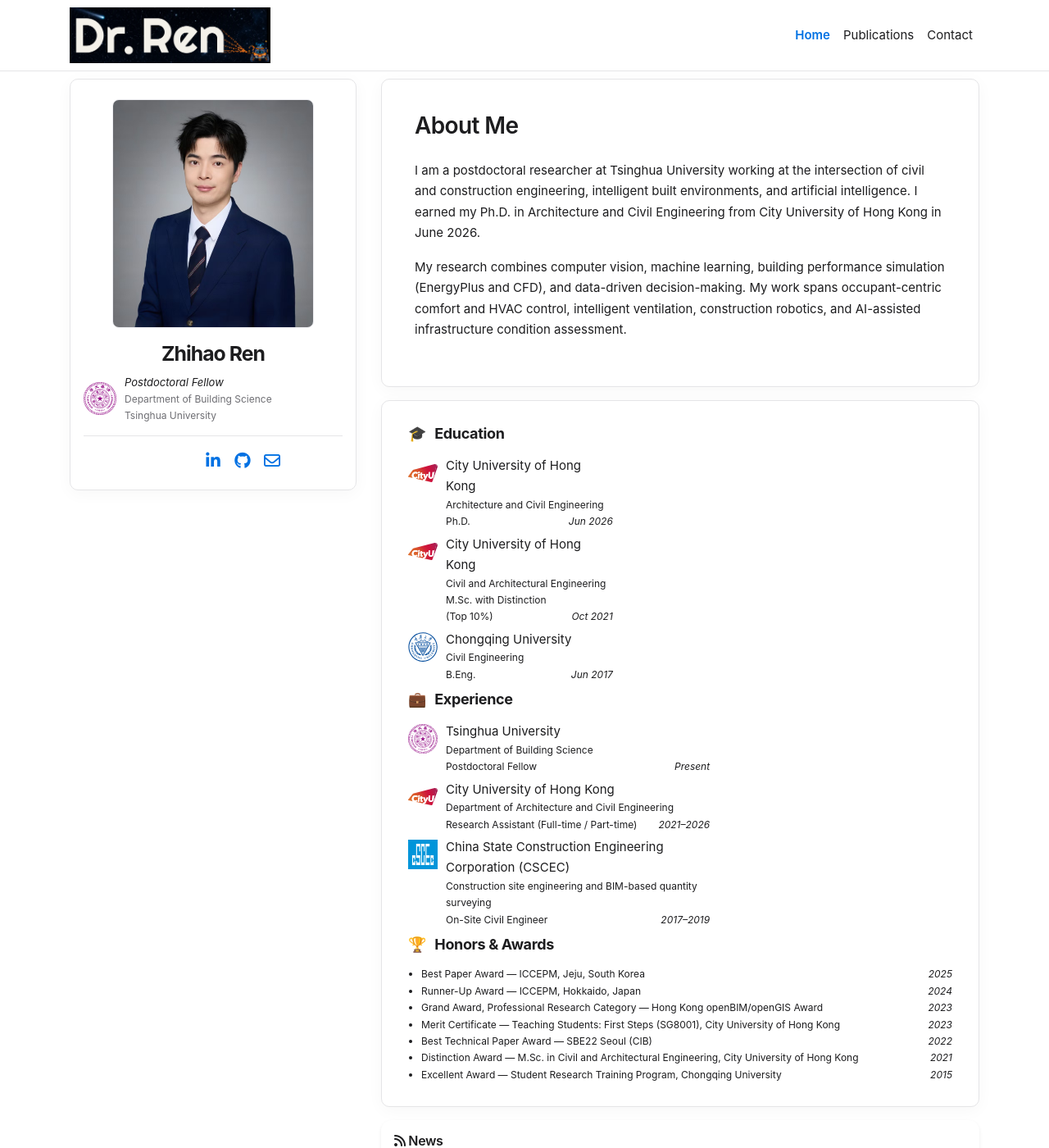
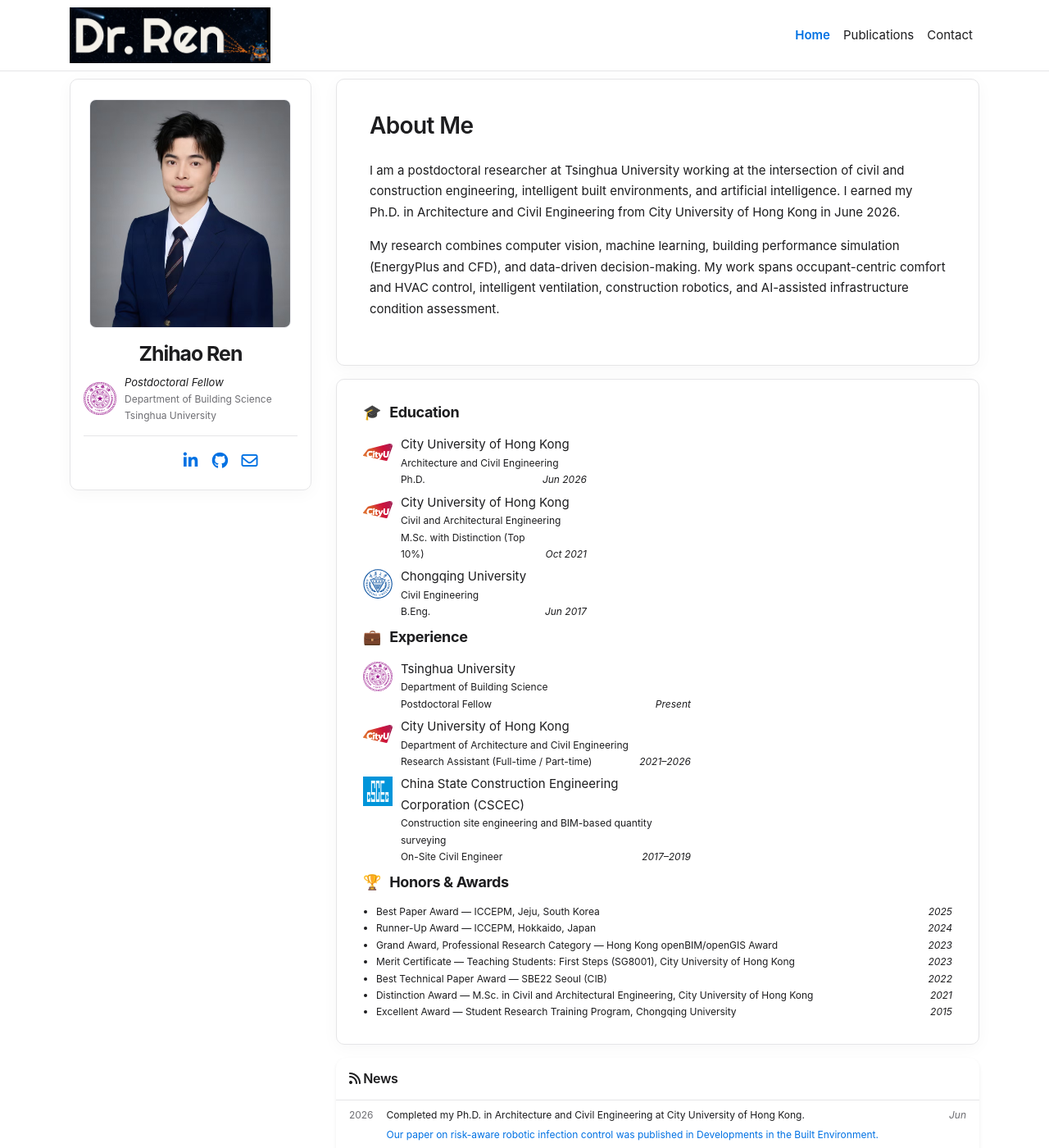
Before and after one commit to zhihaoren2/zhihaoren2.github.io, a Jekyll site: the page built from index.html, in a window 1280 px wide and 1400 px high. Shown: the whole window at 82% size. Built offline with Jekyll 4.4.1, drawn with Linux system fonts in a browser that asks for light colours; nearby versions of some CDN libraries; a style sheet for code colours, icons or effects is not loaded.

Commit message:
further slightly adjust again...

```diff
--- a/_layouts/default.html
+++ b/_layouts/default.html
@@ -23,7 +23,7 @@
     <link rel="stylesheet" href="https://cdnjs.cloudflare.com/ajax/libs/academicons/1.9.1/css/academicons.min.css" integrity="sha512-b1ASx0WHgVFL5ZQhTgiPWX+68KjS38Jk87jg7pe+qC7q9YkEtFq0z7xCglv7qGIs/68d3mAp+StfC8WKC5SSAg==" crossorigin="anonymous">
     <link rel="stylesheet" href="{{ '/assets/css/global.css' | relative_url }}">
     <link rel="stylesheet" href="{{ '/assets/css/apple-custom.css' | relative_url }}">
-    <link rel="stylesheet" href="{{ '/assets/css/zr-layout-fix.css' | relative_url }}?v=20261026-3">
+    <link rel="stylesheet" href="{{ '/assets/css/zr-layout-fix.css' | relative_url }}?v=20261026-compact">
 </head>
 <body class="bg-light" {{ page.body_attr }}>
     <a class="sr-only sr-only-focusable skip-navigation" href="#main-content">Skip to content</a>
@@ -55,6 +55,6 @@
         <p id="publication-dialog-caption"></p>
     </dialog>
     <script defer src="{{ '/assets/js/apple-custom.js' | relative_url }}"></script>
-    <script defer src="{{ '/assets/js/zr-layout-fix.js' | relative_url }}?v=20261026-3"></script>
+    <script defer src="{{ '/assets/js/zr-layout-fix.js' | relative_url }}?v=20261026-compact"></script>
 </body>
 </html>
--- a/assets/css/zr-layout-fix.css
+++ b/assets/css/zr-layout-fix.css
@@ -120,3 +120,45 @@
 @media (prefers-reduced-motion: reduce) {
   .zr-portrait-float { transition: none; }
 }
+
+/* ZR-COMPACT-LAYOUT-2026 BEGIN: homepage columns and inline-only portrait */
+/* Desktop width: sidebar 28.5%, content 71.5% */
+@media (min-width: 992px) {
+  .zr-home-grid > .zr-home-sidebar {
+    flex: 0 0 28.5% !important;
+    max-width: 28.5% !important;
+  }
+  .zr-home-grid > .zr-home-main {
+    flex: 0 0 71.5% !important;
+    max-width: 71.5% !important;
+  }
+  /* Education and Experience stay next to each other within the right content card. */
+  .zr-career-card .zr-education-column {
+    flex: 0 0 41.7% !important;
+    width: 41.7% !important;
+    max-width: 41.7% !important;
+  }
+  .zr-career-card .zr-experience-column {
+    flex: 0 0 58.3% !important;
+    width: 58.3% !important;
+    max-width: 58.3% !important;
+  }
+}
+.zr-career-card .zr-education-column,
+.zr-career-card .zr-experience-column,
+.zr-career-card .media,
+.zr-career-card .media-body { min-width: 0; }
+.zr-career-card .media-body { overflow-wrap: break-word; }
+
+/* Keep the existing photo switch; show the SECOND photo in full, in the SAME frame. */
+.profile-photo-switch > img.profile-photo-alternate,
+.profile-photo-switch:hover > img.profile-photo-alternate,
+.profile-photo-switch:focus-visible > img.profile-photo-alternate {
+  object-fit: contain !important;
+  object-position: center center !important;
+  transform: none !important;
+}
+.profile-photo-hint { display: none !important; }
+/* Defensive hiding for a stale floating layer if an old JS asset remains cached. */
+.zr-portrait-float, .zr-portrait-float.zr-visible { display: none !important; }
+/* ZR-COMPACT-LAYOUT-2026 END */
--- a/assets/js/zr-layout-fix.js
+++ b/assets/js/zr-layout-fix.js
@@ -39,64 +39,7 @@
       scrollPending = true;
       window.requestAnimationFrame(function () { scrollPending = false; updateNav(); });
     }, { passive: true });
-
-    var figure = document.querySelector('.profile-photo-switch');
-    var alternate = figure && figure.querySelector('img.profile-photo-alternate');
-    if (!figure || !alternate) return;
-
-    var floatBox = document.createElement('div');
-    floatBox.className = 'zr-portrait-float';
-    floatBox.setAttribute('aria-hidden', 'true');
-    var floatImage = document.createElement('img');
-    floatImage.alt = 'Full photograph of Zhihao Ren';
-    floatBox.appendChild(floatImage);
-    document.body.appendChild(floatBox); // outside all overflow:hidden ancestors
-    var visible = false;
-
-    function placeFloat() {
-      if (!visible) return;
-      var rect = figure.getBoundingClientRect();
-      var nw = floatImage.naturalWidth || 900;
-      var nh = floatImage.naturalHeight || 1200;
-      var maxW = Math.min(520, window.innerWidth - 36);
-      var maxH = Math.min(740, window.innerHeight * 0.78);
-      var scale = Math.min(maxW / nw, maxH / nh);
-      // No cropping or distortion: retain the natural aspect ratio.
-      var imageWidth = Math.round(nw * scale);
-      var imageHeight = Math.round(nh * scale);
-      var outerW = imageWidth + 14;
-      var outerH = imageHeight + 14;
-      var left = rect.right + 14;
-      if (left + outerW > window.innerWidth - 10) left = rect.left - outerW - 14;
-      if (left < 10) left = Math.max(10, (window.innerWidth - outerW) / 2);
-      var top = Math.max(10, Math.min(rect.top, window.innerHeight - outerH - 10));
-      floatBox.style.width = outerW + 'px';
-      floatImage.style.width = imageWidth + 'px';
-      floatImage.style.height = imageHeight + 'px';
-      floatBox.style.left = Math.round(left) + 'px';
-      floatBox.style.top = Math.round(top) + 'px';
-    }
-    function showFloat() {
-      if (!window.matchMedia('(hover: hover) and (pointer: fine)').matches) return;
-      var url = alternate.currentSrc || alternate.src;
-      if (!url) return;
-      visible = true;
-      if (floatImage.src !== url) floatImage.src = url;
-      floatBox.classList.add('zr-visible');
-      placeFloat();
-    }
-    function hideFloat() {
-      visible = false;
-      floatBox.classList.remove('zr-visible');
-    }
-    figure.addEventListener('pointerenter', showFloat);
-    figure.addEventListener('pointerleave', hideFloat);
-    figure.addEventListener('focusin', showFloat);
-    figure.addEventListener('focusout', hideFloat);
-    floatImage.addEventListener('load', placeFloat);
-    window.addEventListener('resize', placeFloat);
-    window.addEventListener('scroll', placeFloat, { passive: true });
-    document.addEventListener('keydown', function (e) { if (e.key === 'Escape') hideFloat(); });
+    // Portrait swap is handled by existing apple-custom.css (no floating preview).
   }
   if (document.readyState === 'loading') document.addEventListener('DOMContentLoaded', ready);
   else ready();
--- a/index.html
+++ b/index.html
@@ -4,11 +4,11 @@
 navbar_title: Home
 ---
 <!-- Original luost26 two-column homepage grid retained. -->
-<div class="row">
-  <div class="col-lg-4 col-md-4">
+<div class="row zr-home-grid">
+  <div class="col-lg-4 col-md-4 zr-home-sidebar">
     {% include widgets/profile_card_mini.html %}
   </div>
-  <div class="col-lg-8 col-md-8">
+  <div class="col-lg-8 col-md-8 zr-home-main">
     {% include widgets/profile_card_bio_only.html %}
     {% if site.data.display.homepage.show_experience %}
       {% include widgets/experience_card.html %}
```
